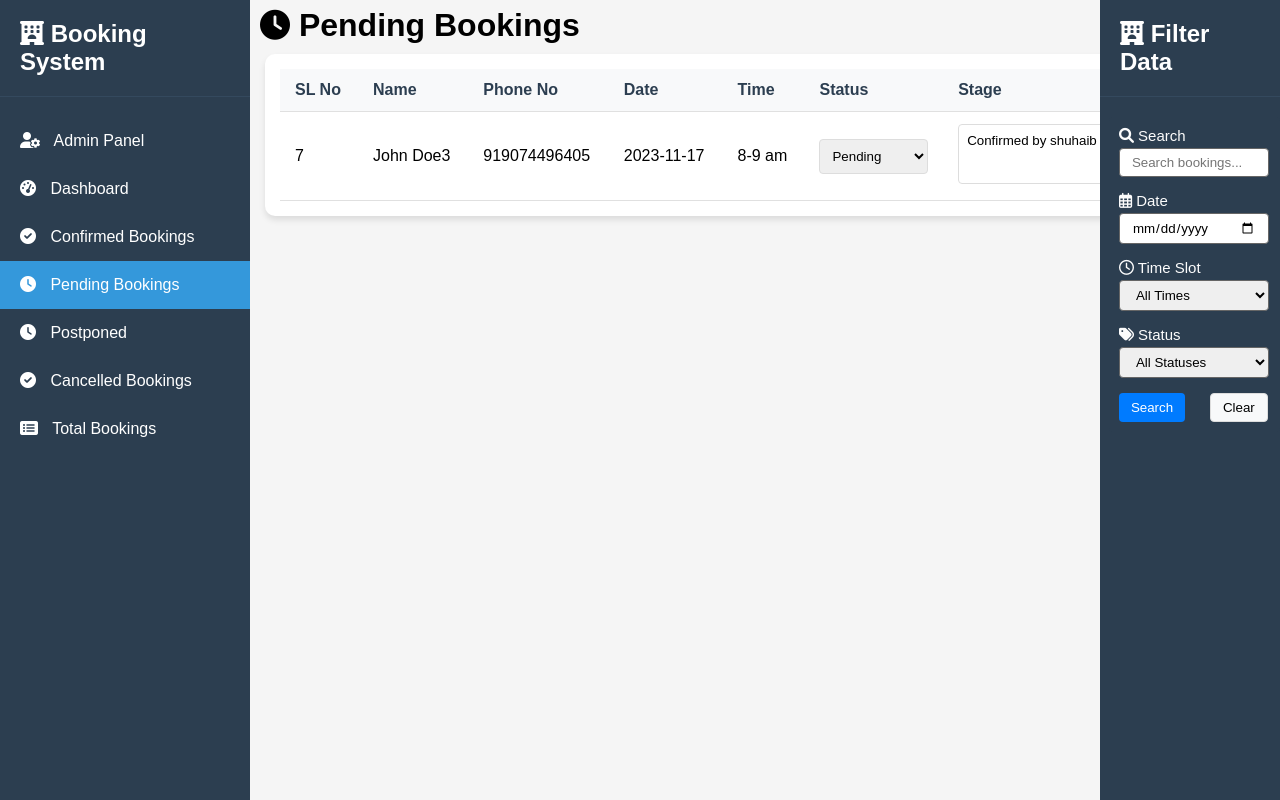
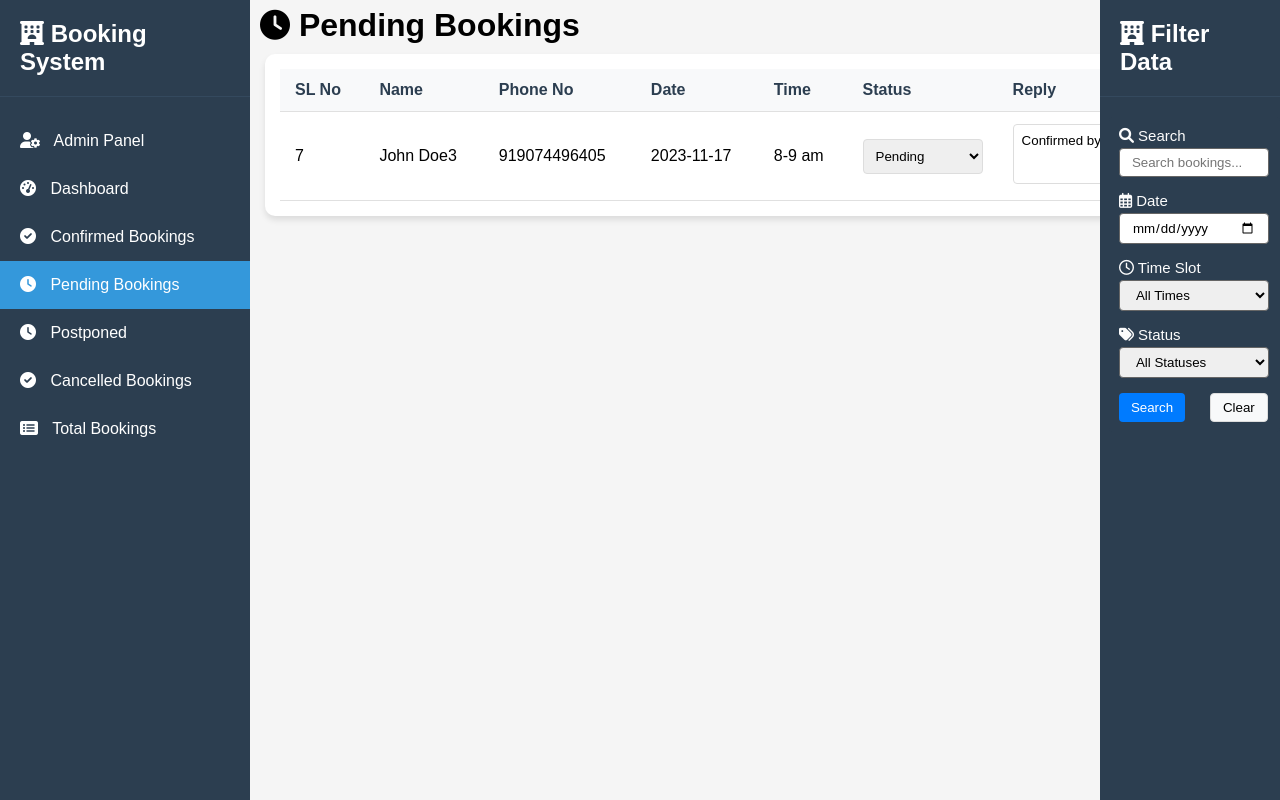
Before and after one commit to Shuhaib88/whatsapp-chat-bot-shuhaib, a website: page dashboard/pending.html in a window 1280 px wide. Shown: the top 800 px of the page. Drawn offline with nearby package versions, Linux system fonts and the light colour scheme.

Commit message:
just commit

```diff
--- a/dashboard/pending.html
+++ b/dashboard/pending.html
@@ -64,7 +64,6 @@
                             <th>Date</th>
                             <th>Time</th>
                             <th>Status</th>
-                            <th>Stage</th>
                             <th>Reply</th>
                             <th>Action</th>
                         </tr>
```
